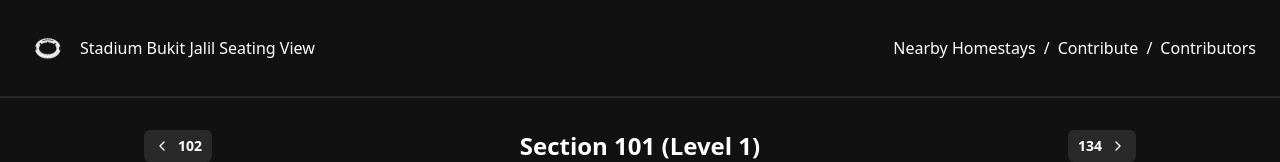
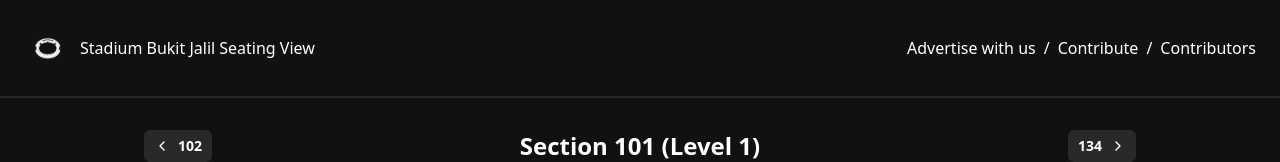
Before and after one commit to afrieirham/bukitjalilstadium, a Next.js app: page /101 in a window 1280 px wide. Shown: the top 162 px of the page. Built offline with nearby package versions, Linux system fonts and the light colour scheme; what react-photo-view would draw is missing.

Commit message:
change to advertise with us

```diff
--- a/src/components/NavBar.tsx
+++ b/src/components/NavBar.tsx
@@ -11,8 +11,8 @@ function NavBar() {
         </span>
       </Link>
       <div className="flex items-center gap-2">
-        <Link href="https://homestay.bukitjalilstadium.com" className="hover:underline">
-          Nearby Homestays
+        <Link href="https://homestay.bukitjalilstadium.com/why-advertise" className="hover:underline">
+          Advertise with us
         </Link>
         <p>/</p>
         <Link href="/contribute" className="hover:underline">
```
